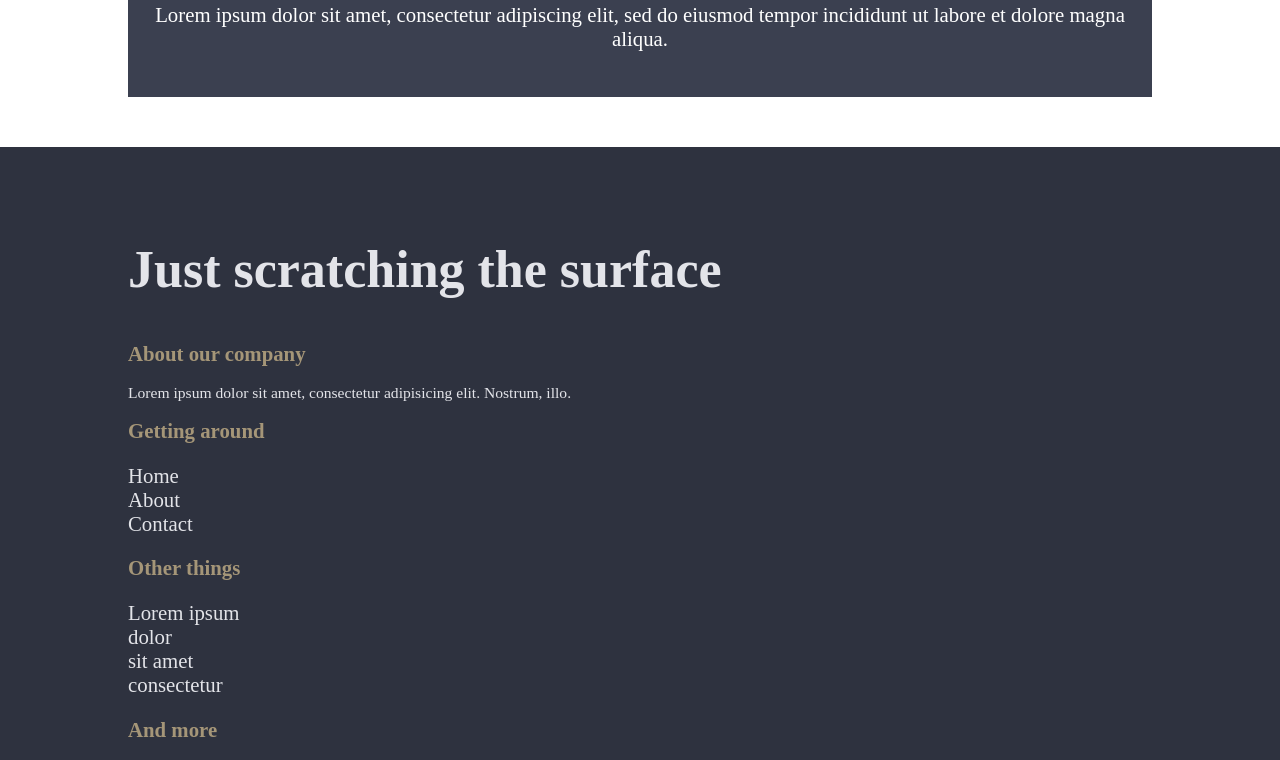
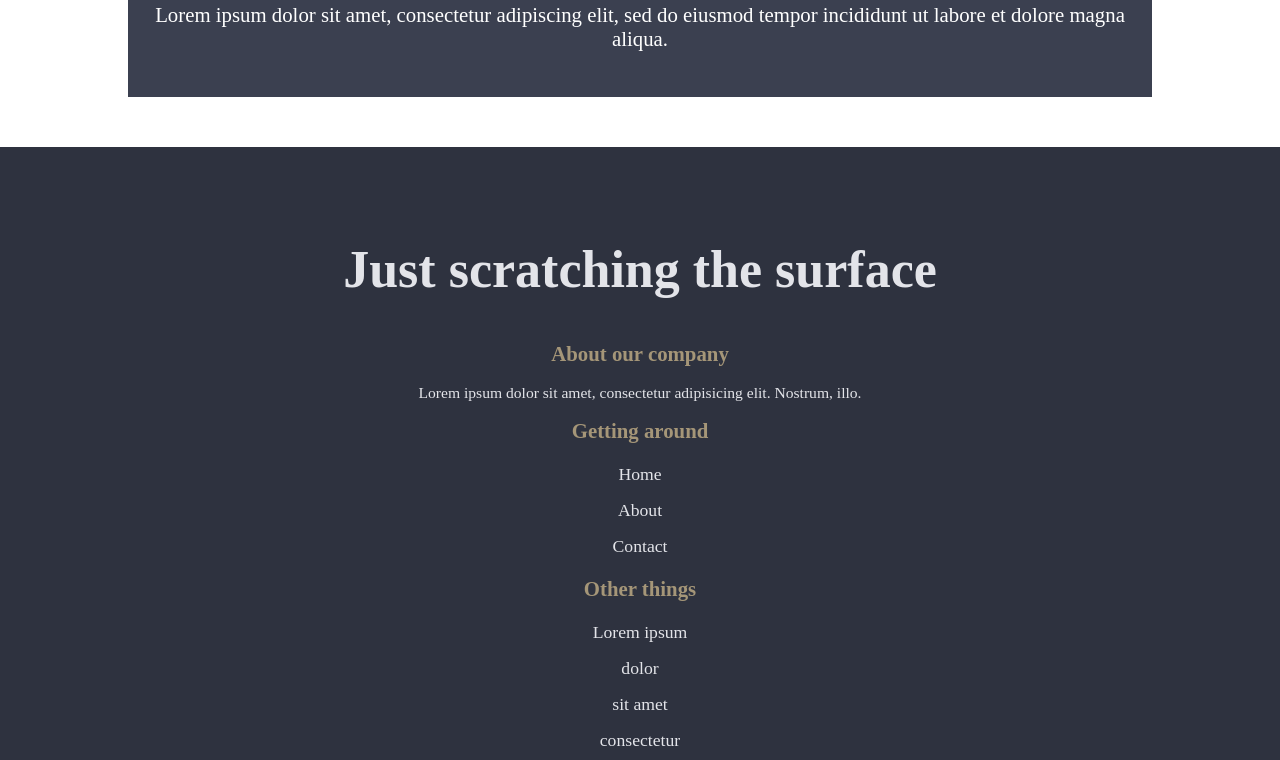
Before and after one commit to AnthonyLPZ0/flex-end, a plain HTML site: page index.html in a window 1280 px wide. Shown: the part 2445-3205 px from the top of the page. Drawn offline with Linux system fonts and the light colour scheme.

Commit message:
style: se agrego font-size y margin-bottom a los li que sean hijos de  un ul, y que los ul se han hijos del  elemento con clase footer-text

```diff
--- a/style.css
+++ b/style.css
@@ -192,6 +192,7 @@ h4 ~ p{
    background-color: #2E323F;
    color: #e3e4e9;
    padding: 50px 0;
+   text-align: center;
 }
 
 .footer-title{
@@ -201,3 +202,8 @@ h4 ~ p{
 .footer-subtitle{
    font-size: 1em;
 }
+
+.footer-text > ul > li{
+   font-size: 0.85em;
+   margin-bottom: 15px;
+}
```
